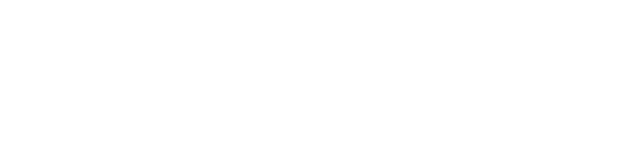
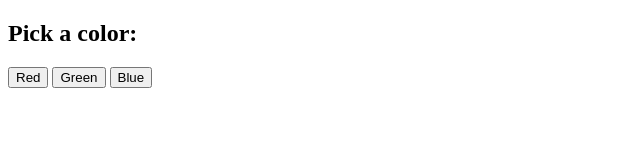
Before and after one commit to areej-png/JS--mini-projects, a plain HTML site: page project3-color-changer/index.html in a window 1280 px wide. Shown: the whole page, without its empty margins (0-640 px from the left). Drawn offline with Linux system fonts and the light colour scheme.

Commit message:
feat(project3): add color picker container with buttons

```diff
--- a/project3-color-changer/index.html
+++ b/project3-color-changer/index.html
@@ -7,6 +7,14 @@
     <link rel="stylesheet" href="style.css">
 </head>
 <body>
+    <div class="container">
+    <h2 id="title">Pick a color:</h2>
+    <div class="btn-container">
+    <button id="btn1">Red</button>
+    <button id="btn2">Green</button>
+    <button id="btn3">Blue</button>
+    </div>
+    </div>
     <script src="script.js"></script>
 </body>
 </html>
```
